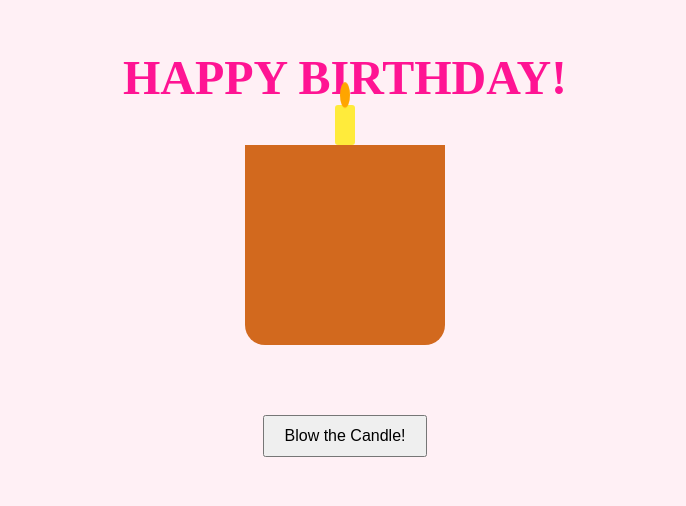
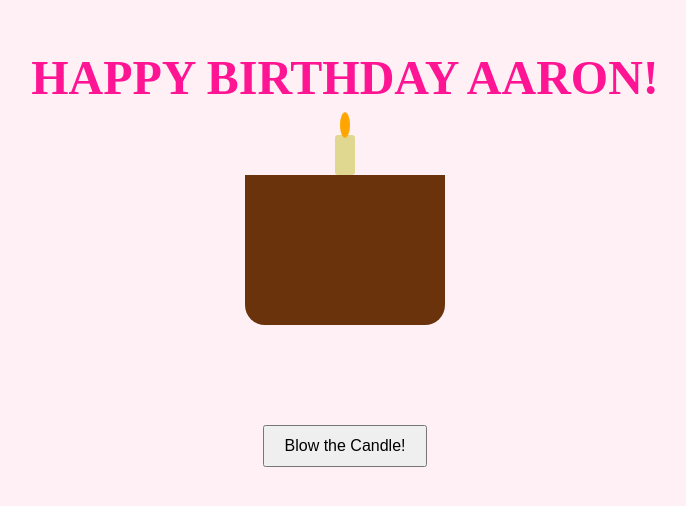
Before and after one commit to jkrc2025/jkitrc-first-webie, a plain HTML site: page index.html in a window 1280 px wide. Shown: the whole page, without its empty margins (295-981 px from the left). Drawn offline with Linux system fonts and the light colour scheme.

Commit message:
Update index.html

```diff
--- a/index.html
+++ b/index.html
@@ -21,9 +21,9 @@
   .cake {
     position: relative;
     width: 200px;
-    height: 200px;
-    margin: 40px auto;
-    background: #d2691e;
+    height: 150px;
+    margin: 70px auto;
+    background: #6b330c;
     border-radius: 0 0 20px 20px;
   }
 
@@ -33,7 +33,7 @@
     left: 90px;
     width: 20px;
     height: 40px;
-    background: #ffeb3b;
+    background: #e0d890;
     border-radius: 3px;
   }
 
@@ -63,7 +63,7 @@
 </head>
 <body>
 
-<h1>Happy Birthday!</h1>
+<h1>Happy Birthday AARON!</h1>
 
 <div class="cake">
   <div class="candle">
@@ -80,7 +80,7 @@ function blowCandle() {
   const flame = document.querySelector('.flame');
   flame.style.display = 'none';
   document.getElementById('music').play();
-  alert('🎉 Candle blown! Happy Birthday Aaron! 🎉');
+  alert('🎉 Candle blown! Happy Birthday Kupal! 🎉');
 }
 </script>
 
```
